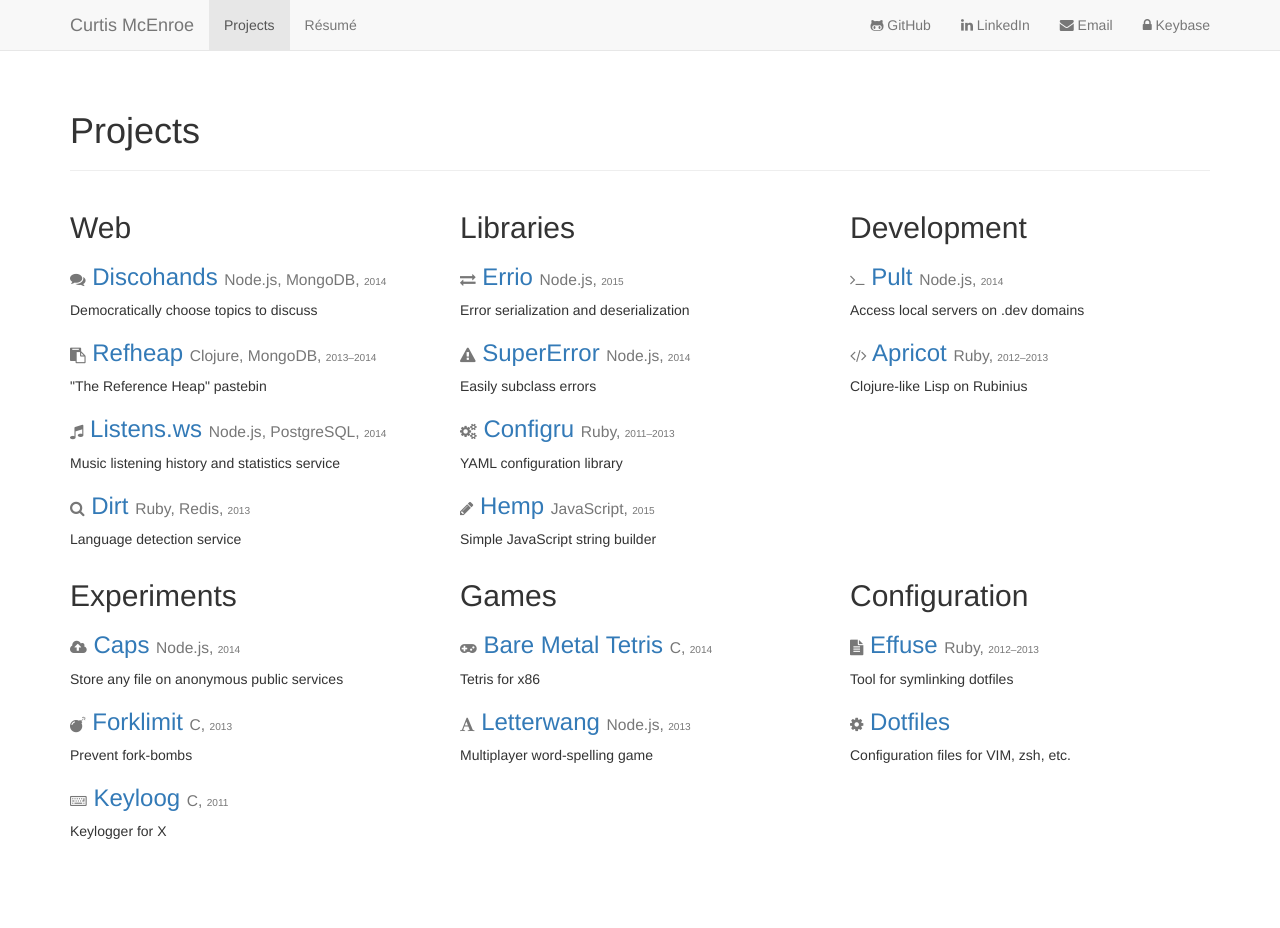
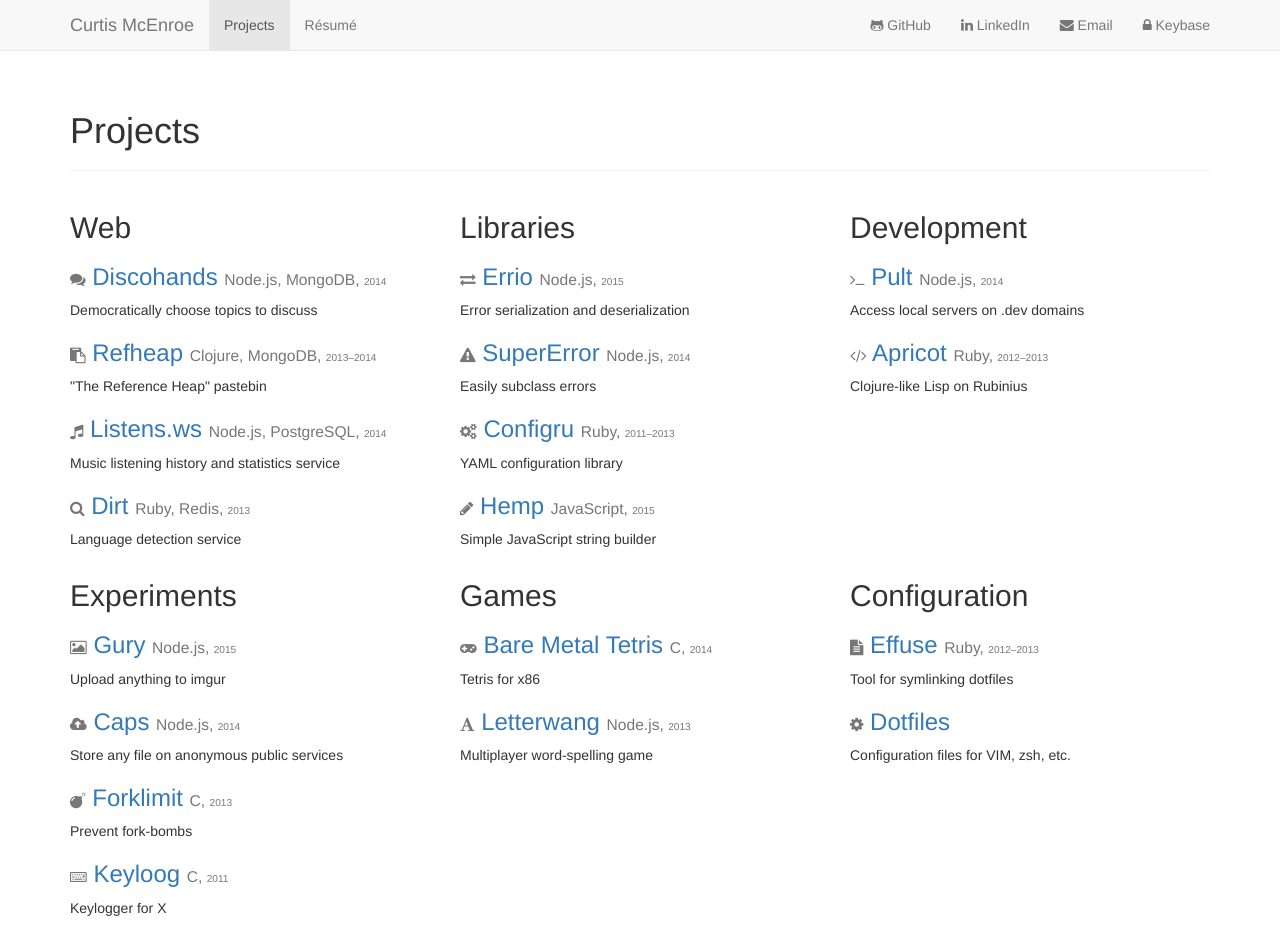
Before and after one commit to causal-agent/programble.github.io, a Jekyll site: the page built from projects.html, in a window 1280 px wide. Built offline with Jekyll 4.4.1, drawn with Linux system fonts in a browser that asks for light colours; nearby versions of some CDN libraries; before the commit the page ends 900 px from its top, so only the background shows below that.

Commit message:
Add Gury

```diff
--- a/projects.html
+++ b/projects.html
@@ -99,6 +99,13 @@ id: projects
     <h2>Experiments</h2>
 
     <h3>
+      <small><i class="fa fa-picture-o"></i></small>
+      <a href="https://github.com/programble/gury">Gury</a>
+      <small>Node.js, <small>2015</small></small>
+    </h3>
+    <p>Upload anything to imgur</p>
+
+    <h3>
       <small><i class="fa fa-cloud-upload"></i></small>
       <a href="https://github.com/programble/caps">Caps</a>
       <small>Node.js, <small>2014</small></small>
```
